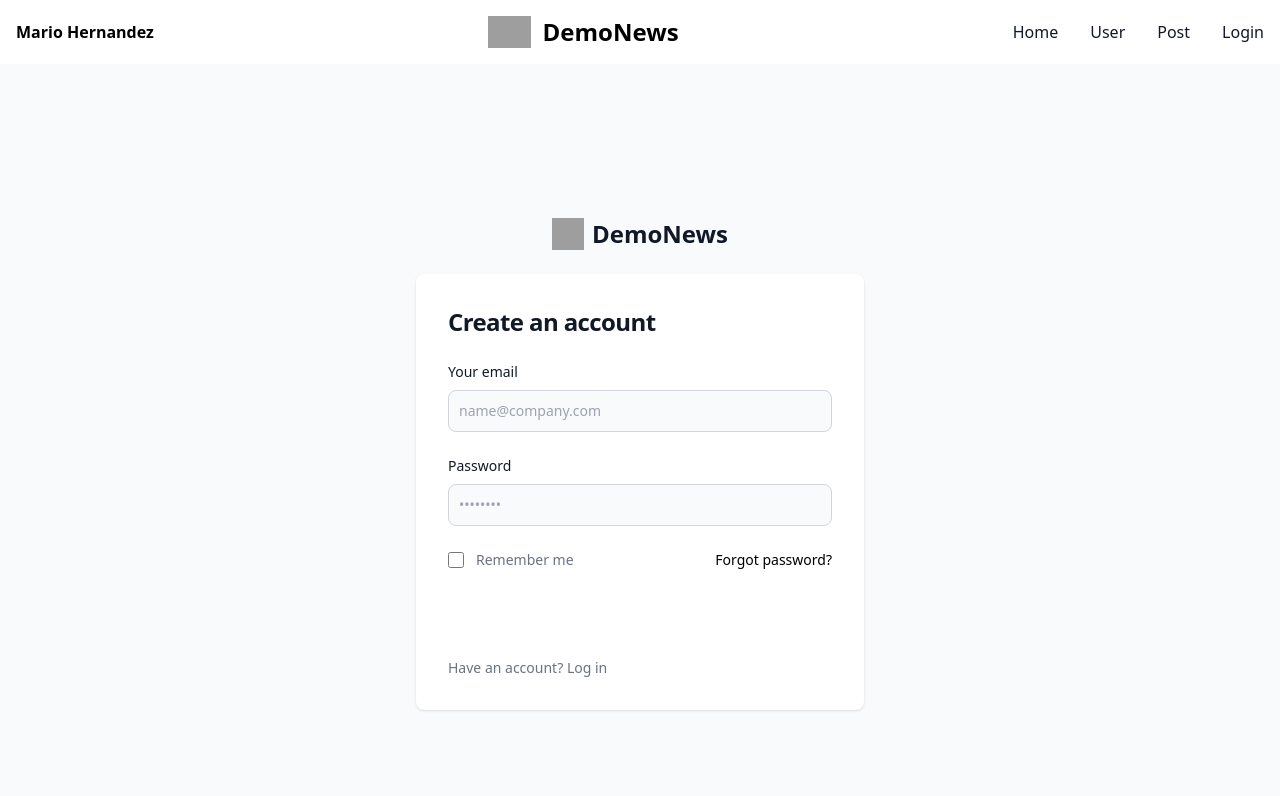
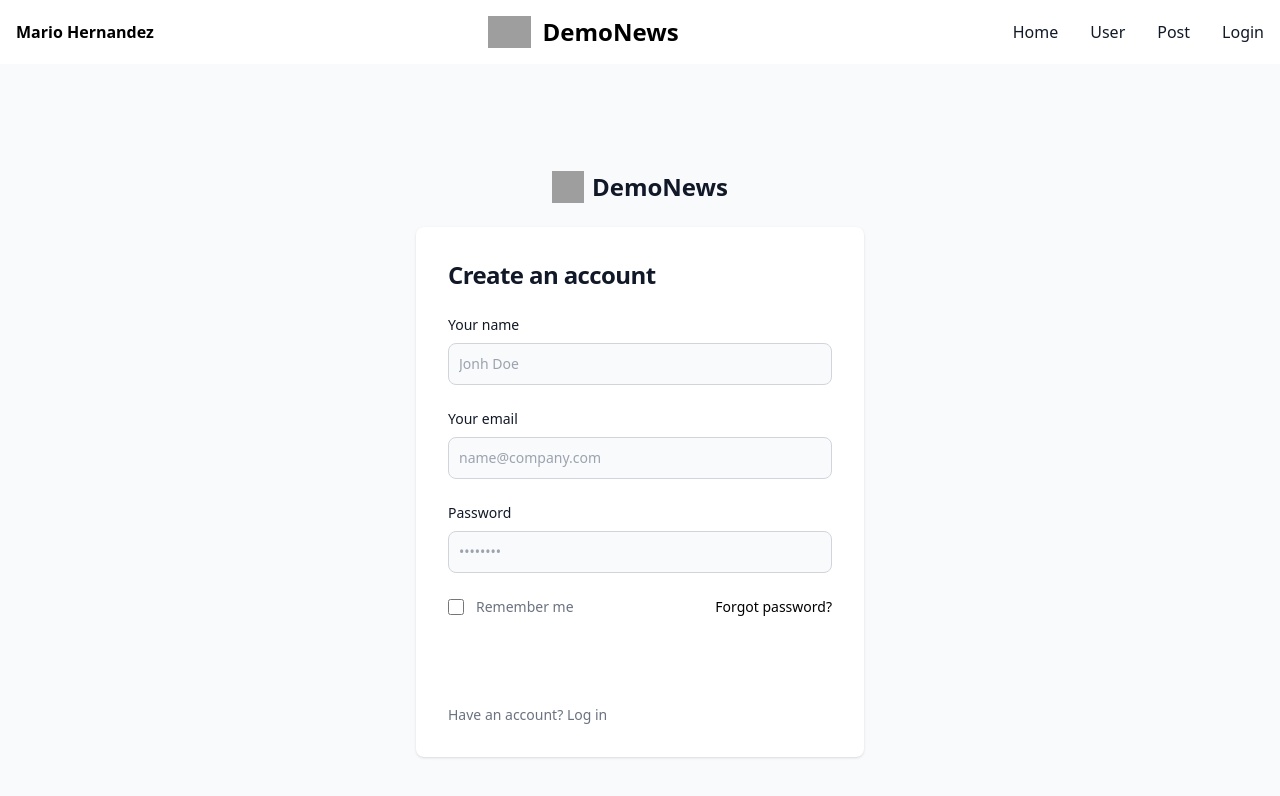
Before and after one commit to maarioherns21/nextjs0412, a Next.js app: page /auth/register in a window 1280 px wide. Shown: the top 796 px of the page. Built offline with nearby package versions, Linux system fonts and the light colour scheme; grey boxes are pictures that could not be loaded.

Commit message:
added credential jwt

```diff
--- a/package.json
+++ b/package.json
@@ -13,14 +13,19 @@
     "@types/react": "18.0.35",
     "@types/react-dom": "18.0.11",
     "autoprefixer": "10.4.14",
+    "bcrypt": "^5.1.0",
     "eslint": "8.38.0",
     "eslint-config-next": "13.3.0",
     "mongoose": "^7.0.3",
     "next": "13.3.0",
+    "next-auth": "^4.22.0",
     "postcss": "8.4.21",
     "react": "18.2.0",
     "react-dom": "18.2.0",
     "tailwindcss": "3.3.1",
     "typescript": "5.0.4"
+  },
+  "devDependencies": {
+    "@types/bcrypt": "^5.0.0"
   }
 }
--- /dev/null
+++ b/src/pages/api/auth/[...nextauth].js
@@ -0,0 +1,54 @@
+import CredentialsProvider from "next-auth/providers/credentials";
+import NextAuth from "next-auth";
+import User from "../../../../models/user"
+import connectMongo from "../../../../lib/db-connect"
+import bcrypt from "bcrypt"
+
+export const authOptions = {
+  // Configure one or more authentication providers
+
+  providers: [
+    CredentialsProvider({
+      name: "Credentials",
+
+      async authorize(credentials, req) {
+        const { email, password } = credentials;
+
+        await connectMongo().catch((error) => {
+         console.log(error.message);
+        });
+
+        // check user existance
+        const user = await User.findOne({ email: email }).exec();
+
+        if (!user) {
+          throw new Error("No user Found with Email Please Sign Up...!");
+        }
+
+        // compare()
+        const checkPassword = await bcrypt.compare(password, user.password);
+
+        // incorrect password
+        if (!checkPassword || user.email !== email) {
+          throw new Error("Username or Password doesn't match");
+        }
+
+        return user;
+      },
+    }),
+    // ...add more providers here
+  ],
+  callbacks: {
+    async session({ session, token }) {
+      // Send properties to the client, like an access_token and user id from a provider.
+      session.user.id = token.sub;
+
+      return {session};
+    },
+  },
+
+};
+
+
+
+export default NextAuth(authOptions);
--- a/src/pages/api/user/register/index.tsx
+++ b/src/pages/api/user/register/index.tsx
@@ -1,26 +1,35 @@
 import { NextApiRequest, NextApiResponse } from "next";
 import User from "../../../../../models/user";
 import connectMongo from "../../../../../lib/db-connect";
+import bcrypt from "bcrypt"
+const saltRounds = 10;
 
 const handler = async (req: NextApiRequest, res: NextApiResponse) => {
-  if (req.method !== "POST") {
-    res.status(500).json({ message: "Request not Aceepted" });
-  }
+  try {
+    if (req.method === "POST") {
+      const { email, password, name } = req.body;
+       //mongo db connection
+      await connectMongo();
 
-  try {
-    const { email, password, name } = req.body;
+      //this will generate a random password
+      const salt = await bcrypt.genSalt(saltRounds);
+      const hashPassword = await bcrypt.hash(password, salt);
 
-    await connectMongo();
+      const oldUser = await User.findOne({ email });
 
-    const oldUser = await User.findOne({ email });
+      if (oldUser) return res.status(400).json({ message: "User Already exist" });
 
-    if (oldUser) return res.status(400).json({ message: "User Already exist" });
+      const newUser = new User({ email, password: hashPassword, name });
 
-    const newUser = new User({ email, password, name });
+      const data = await newUser.save();
 
-    const data = await newUser.save();
-
-    res.status(200).json(data);
+      res.status(200).json({user: data});
+    } else {
+      res
+        .status(500)
+        .json({ message: "HTTP method not valid only POST Accepted" });
+    }
+    // res.status(200).json(data);
   } catch (error: any) {
     res.status(404).json({ message: error.message });
   }
--- a/src/pages/auth/login/index.tsx
+++ b/src/pages/auth/login/index.tsx
@@ -1,15 +1,63 @@
 import Link from "next/link"
+import { FC, FormEvent, useState } from "react"
+import { getSession, signIn, signOut } from "next-auth/react";
+import { useRouter } from "next/router";
+
+interface UserData {
+    email: string
+    password: string
+}
+
+const user = {  email : "" , password: ""}
 
 
+const LoginPage:FC =  () => {
+const [userData, setUserData] =useState<UserData>({...user})
+const [error, setError] =useState<null>(null)
+const [isPending, setIsPending] =useState<boolean>(false)
+const router = useRouter()
 
-const LoginPage =  () => {
+const handleSubmit = async (e: FormEvent) => {
+  e.preventDefault();
+  try {
+    const data = { ...userData };
+    setIsPending(true);
+    const res = await signIn("credentials", {
+      ...data,
+      redirect: true,
+      callbackUrl: "/"
+    });
+    console.log(res)
 
+    //here is all the info  that i need for my website
+   const session : any  = await getSession()
+
+   console.log(session)
+
+//    console.log(session)
+    if(res?.ok)  router.push(res.url!)
+    setError(null);
+    setIsPending(false);
+  } catch (error: any) {
+    console.log(error);
+    setError(error.message);
+  }
+};
 
     return (
       <section className="bg-gray-50 dark:bg-gray-900">
+        {error && <p>{error}</p>}
+        {isPending && <p>Loading....</p>}
         <div className="flex flex-col items-center justify-center px-6 py-8 mx-auto md:h-screen lg:py-0">
-      <a href="#" className="flex items-center mb-6 text-2xl font-semibold text-gray-900 dark:text-white">
-          <img className="w-8 h-8 mr-2" src="https://flowbite.s3.amazonaws.com/blocks/marketing-ui/logo.svg" alt="logo" />
+          <a
+            href="#"
+            className="flex items-center mb-6 text-2xl font-semibold text-gray-900 dark:text-white"
+          >
+            <img
+              className="w-8 h-8 mr-2"
+              src="https://flowbite.s3.amazonaws.com/blocks/marketing-ui/logo.svg"
+              alt="logo"
+            />
             DemoNews
           </a>
           <div className="w-full bg-white rounded-lg shadow dark:border md:mt-0 sm:max-w-md xl:p-0 dark:bg-gray-800 dark:border-gray-700">
@@ -17,36 +65,77 @@ const LoginPage =  () => {
               <h1 className="text-xl font-bold leading-tight tracking-tight text-gray-900 md:text-2xl dark:text-white">
                 Sign in to your account
               </h1>
-              <form className="space-y-4 md:space-y-6" action="#">
+              <form className="space-y-4 md:space-y-6" onSubmit={handleSubmit}>
                 <div>
-                      <label className="block mb-2 text-sm font-medium text-gray-900 dark:text-white">Your email</label>
-                      <input type="email" name="email" autoComplete="email"  className="bg-gray-50 border border-gray-300 text-gray-900 sm:text-sm rounded-lg focus:ring-primary-600 focus:border-primary-600 block w-full p-2.5 dark:bg-gray-700 dark:border-gray-600 dark:placeholder-gray-400 dark:text-white dark:focus:ring-blue-500 dark:focus:border-blue-500" placeholder="name@company.com"  />
+                  <label className="block mb-2 text-sm font-medium text-gray-900 dark:text-white">
+                    Your email
+                  </label>
+                  <input
+                    type="email"
+                    value={userData.email}
+                    onChange={(e) => setUserData({...userData, email: e.target.value})}
+                    autoComplete="email"
+                    className="bg-gray-50 border border-gray-300 text-gray-900 sm:text-sm rounded-lg focus:ring-primary-600 focus:border-primary-600 block w-full p-2.5 dark:bg-gray-700 dark:border-gray-600 dark:placeholder-gray-400 dark:text-white dark:focus:ring-blue-500 dark:focus:border-blue-500"
+                    placeholder="name@company.com"
+                  />
                 </div>
                 <div>
-                      <label className="block mb-2 text-sm font-medium text-gray-900 dark:text-white">Password</label>
-                      <input type="password" name="password" autoComplete="password" placeholder="••••••••" className="bg-gray-50 border border-gray-300 text-gray-900 sm:text-sm rounded-lg focus:ring-primary-600 focus:border-primary-600 block w-full p-2.5 dark:bg-gray-700 dark:border-gray-600 dark:placeholder-gray-400 dark:text-white dark:focus:ring-blue-500 dark:focus:border-blue-500" />
+                  <label className="block mb-2 text-sm font-medium text-gray-900 dark:text-white">
+                    Password
+                  </label>
+                  <input
+                    type="password"
+                    value={userData.password}
+                    onChange={(e) => setUserData({...userData, password: e.target.value})}
+                    autoComplete="password"
+                    placeholder="••••••••"
+                    className="bg-gray-50 border border-gray-300 text-gray-900 sm:text-sm rounded-lg focus:ring-primary-600 focus:border-primary-600 block w-full p-2.5 dark:bg-gray-700 dark:border-gray-600 dark:placeholder-gray-400 dark:text-white dark:focus:ring-blue-500 dark:focus:border-blue-500"
+                  />
                 </div>
                 <div className="flex items-center justify-between">
                   <div className="flex items-start">
                     <div className="flex items-center h-5">
-                            <input id="remember" aria-describedby="remember" type="checkbox" className="w-4 h-4 border border-gray-300 rounded bg-gray-50 focus:ring-3 focus:ring-primary-300 dark:bg-gray-700 dark:border-gray-600 dark:focus:ring-primary-600 dark:ring-offset-gray-800" />
+                      <input
+                        id="remember"
+                        aria-describedby="remember"
+                        type="checkbox"
+                        className="w-4 h-4 border border-gray-300 rounded bg-gray-50 focus:ring-3 focus:ring-primary-300 dark:bg-gray-700 dark:border-gray-600 dark:focus:ring-primary-600 dark:ring-offset-gray-800"
+                      />
                     </div>
                     <div className="ml-3 text-sm">
-                            <label  className="text-gray-500 dark:text-gray-300">Remember me</label>
+                      <label className="text-gray-500 dark:text-gray-300">
+                        Remember me
+                      </label>
                     </div>
                   </div>
-                      <a href="#" className="text-sm font-medium text-primary-600 hover:underline dark:text-primary-500">Forgot password?</a>
+                  <a
+                    href="#"
+                    className="text-sm font-medium text-primary-600 hover:underline dark:text-primary-500"
+                  >
+                    Forgot password?
+                  </a>
                 </div>
-                  <button type="submit" className="w-full text-white bg-primary-600 hover:bg-primary-700 focus:ring-4 focus:outline-none focus:ring-primary-300 font-medium rounded-lg text-sm px-5 py-2.5 text-center dark:bg-primary-600 dark:hover:bg-primary-700 dark:focus:ring-primary-800">Sign in</button>
+                <button
+                  type="submit"
+                  className="w-full text-white bg-primary-600 hover:bg-primary-700 focus:ring-4 focus:outline-none focus:ring-primary-300 font-medium rounded-lg text-sm px-5 py-2.5 text-center dark:bg-primary-600 dark:hover:bg-primary-700 dark:focus:ring-primary-800"
+                >
+                  Sign in
+                </button>
                 <p className="text-sm font-light text-gray-500 dark:text-gray-400">
-                      Don’t have an account yet? <Link href="/auth/register" className="font-medium text-primary-600 hover:underline dark:text-primary-500">Sign up</Link>
+                  Don’t have an account yet?{" "}
+                  <Link
+                    href="/auth/register"
+                    className="font-medium text-primary-600 hover:underline dark:text-primary-500"
+                  >
+                    Sign up
+                  </Link>
                 </p>
               </form>
             </div>
           </div>
         </div>
       </section>
-    )
+    );
 }
 
 export default LoginPage
--- a/src/pages/auth/register/index.tsx
+++ b/src/pages/auth/register/index.tsx
@@ -1,14 +1,58 @@
-import Link from "next/link"
+import Link from "next/link";
+import { useRouter } from "next/router";
+import { FC, FormEvent, useState } from "react";
 
+interface ProfileProps {
+  name: string;
+  email: string;
+  password: string;
+}
 
-const RegisterPage = () => {
+const userData = { name: "", email: "", password: "" };
 
+const RegisterPage: FC = () => {
+  const [data, setData] = useState<ProfileProps>({ ...userData });
+  const [error, setError] = useState<null>(null);
+  const [isPending, setIsPending] = useState<boolean>(false);
+  const router = useRouter()
+
+  const handleSubmit = async (e: FormEvent) => {
+    e.preventDefault();
+    const user = { ...data };
+    setIsPending(true);
+    const res = await fetch("http://localhost:3000/api/user/register", {
+      method: "POST",
+      headers: { "Content-Type": "application/json" },
+      body: JSON.stringify(user),
+    });
+    if(res.ok) router.push("/auth/login")
+    const dataJson = await res.json();
+    console.log(dataJson);
+    setError(null);
+    setIsPending(false);
+    setData(userData);
+    try {
+    } catch (error: any) {
+      setError(error.message);
+      setIsPending(false);
+    }
+  };
 
   return (
+    <>
     <section className="bg-gray-50 dark:bg-gray-900">
       <div className="flex flex-col items-center justify-center px-6 py-8 mx-auto md:h-screen lg:py-0">
-      <a href="#" className="flex items-center mb-6 text-2xl font-semibold text-gray-900 dark:text-white">
-          <img className="w-8 h-8 mr-2" src="https://flowbite.s3.amazonaws.com/blocks/marketing-ui/logo.svg" alt="logo" />
+        {error && <p>{error}</p>}
+        {isPending && <p>Loading...</p>}
+        <a
+          href="#"
+          className="flex items-center mb-6 text-2xl font-semibold text-gray-900 dark:text-white"
+        >
+          <img
+            className="w-8 h-8 mr-2"
+            src="https://flowbite.s3.amazonaws.com/blocks/marketing-ui/logo.svg"
+            alt="logo"
+          />
           DemoNews
         </a>
         <div className="w-full bg-white rounded-lg shadow dark:border md:mt-0 sm:max-w-md xl:p-0 dark:bg-gray-800 dark:border-gray-700">
@@ -16,36 +60,91 @@ const RegisterPage = () => {
             <h1 className="text-xl font-bold leading-tight tracking-tight text-gray-900 md:text-2xl dark:text-white">
               Create an account
             </h1>
-              <form className="space-y-4 md:space-y-6" action="#">
+            <form className="space-y-4 md:space-y-6" onSubmit={handleSubmit}>
             <div>
-                      <label className="block mb-2 text-sm font-medium text-gray-900 dark:text-white">Your email</label>
-                      <input type="email" name="email" autoComplete="email" className="bg-gray-50 border border-gray-300 text-gray-900 sm:text-sm rounded-lg focus:ring-primary-600 focus:border-primary-600 block w-full p-2.5 dark:bg-gray-700 dark:border-gray-600 dark:placeholder-gray-400 dark:text-white dark:focus:ring-blue-500 dark:focus:border-blue-500" placeholder="name@company.com"  />
+                <label className="block mb-2 text-sm font-medium text-gray-900 dark:text-white">
+                  Your name
+                </label>
+                <input
+                  type="name"
+                  value={data.name}
+                  onChange={(e) => setData({...data, name: e.target.value})}
+                  autoComplete="name"
+                  className="bg-gray-50 border border-gray-300 text-gray-900 sm:text-sm rounded-lg focus:ring-primary-600 focus:border-primary-600 block w-full p-2.5 dark:bg-gray-700 dark:border-gray-600 dark:placeholder-gray-400 dark:text-white dark:focus:ring-blue-500 dark:focus:border-blue-500"
+                  placeholder="Jonh Doe"
+                />
               </div>
               <div>
-                      <label className="block mb-2 text-sm font-medium text-gray-900 dark:text-white">Password</label>
-                      <input type="password" name="password" autoComplete="password" placeholder="••••••••" className="bg-gray-50 border border-gray-300 text-gray-900 sm:text-sm rounded-lg focus:ring-primary-600 focus:border-primary-600 block w-full p-2.5 dark:bg-gray-700 dark:border-gray-600 dark:placeholder-gray-400 dark:text-white dark:focus:ring-blue-500 dark:focus:border-blue-500" />
+                <label className="block mb-2 text-sm font-medium text-gray-900 dark:text-white">
+                  Your email
+                </label>
+                <input
+                  type="email"
+                  value={data.email}
+                  onChange={(e) => setData({...data, email: e.target.value})}
+                  autoComplete="email"
+                  className="bg-gray-50 border border-gray-300 text-gray-900 sm:text-sm rounded-lg focus:ring-primary-600 focus:border-primary-600 block w-full p-2.5 dark:bg-gray-700 dark:border-gray-600 dark:placeholder-gray-400 dark:text-white dark:focus:ring-blue-500 dark:focus:border-blue-500"
+                  placeholder="name@company.com"
+                />
+              </div>
+              <div>
+                <label className="block mb-2 text-sm font-medium text-gray-900 dark:text-white">
+                  Password
+                </label>
+                <input
+                  type="password"
+                  value={data.password}
+                  onChange={(e) => setData({...data, password: e.target.value})}
+                  autoComplete="current-password"
+                  placeholder="••••••••"
+                  className="bg-gray-50 border border-gray-300 text-gray-900 sm:text-sm rounded-lg focus:ring-primary-600 focus:border-primary-600 block w-full p-2.5 dark:bg-gray-700 dark:border-gray-600 dark:placeholder-gray-400 dark:text-white dark:focus:ring-blue-500 dark:focus:border-blue-500"
+                />
               </div>
               <div className="flex items-center justify-between">
                 <div className="flex items-start">
                   <div className="flex items-center h-5">
-                            <input id="remember" aria-describedby="remember" type="checkbox" className="w-4 h-4 border border-gray-300 rounded bg-gray-50 focus:ring-3 focus:ring-primary-300 dark:bg-gray-700 dark:border-gray-600 dark:focus:ring-primary-600 dark:ring-offset-gray-800" />
+                    <input
+                      id="remember"
+                      aria-describedby="remember"
+                      type="checkbox"
+                      className="w-4 h-4 border border-gray-300 rounded bg-gray-50 focus:ring-3 focus:ring-primary-300 dark:bg-gray-700 dark:border-gray-600 dark:focus:ring-primary-600 dark:ring-offset-gray-800"
+                    />
                   </div>
                   <div className="ml-3 text-sm">
-                            <label  className="text-gray-500 dark:text-gray-300">Remember me</label>
+                    <label className="text-gray-500 dark:text-gray-300">
+                      Remember me
+                    </label>
                   </div>
                 </div>
-                      <a href="#" className="text-sm font-medium text-primary-600 hover:underline dark:text-primary-500">Forgot password?</a>
+                <a
+                  href="#"
+                  className="text-sm font-medium text-primary-600 hover:underline dark:text-primary-500"
+                >
+                  Forgot password?
+                </a>
               </div>
-                  <button type="submit" className="w-full text-white bg-primary-600 hover:bg-primary-700 focus:ring-4 focus:outline-none focus:ring-primary-300 font-medium rounded-lg text-sm px-5 py-2.5 text-center dark:bg-primary-600 dark:hover:bg-primary-700 dark:focus:ring-primary-800">Sign in</button>
+              <button
+                type="submit"
+                className="w-full text-white bg-primary-600 hover:bg-primary-700 focus:ring-4 focus:outline-none focus:ring-primary-300 font-medium rounded-lg text-sm px-5 py-2.5 text-center dark:bg-primary-600 dark:hover:bg-primary-700 dark:focus:ring-primary-800"
+              >
+                Submit
+              </button>
               <p className="text-sm font-light text-gray-500 dark:text-gray-400">
-                      Have an account? <Link href="/auth/login" className="font-medium text-primary-600 hover:underline dark:text-primary-500">Log in</Link>
+                Have an account?{" "}
+                <Link
+                  href="/auth/login"
+                  className="font-medium text-primary-600 hover:underline dark:text-primary-500"
+                >
+                  Log in
+                </Link>
               </p>
             </form>
           </div>
         </div>
       </div>
     </section>
-    )
-}
+    </>
+  );
+};
 
-export default  RegisterPage
+export default RegisterPage;
--- a/tsconfig.json
+++ b/tsconfig.json
@@ -18,6 +18,6 @@
       "@/*": ["./src/*"]
     }
   },
-  "include": ["next-env.d.ts", "**/*.ts", "**/*.tsx", "src/pages/lib/db-connect.js"],
+  "include": ["next-env.d.ts", "**/*.ts", "**/*.tsx", "src/pages/lib/db-connect.js", "src/pages/api/auth/[...nextauth].js"],
   "exclude": ["node_modules"]
 }
```
Also changed, not shown: src/pages/api/user/login/index.tsx (deleted, +0 -29 lines), 1 other file (tests, documents, lock files or other folders). Lines whose indentation alone changed are shown as unchanged.
